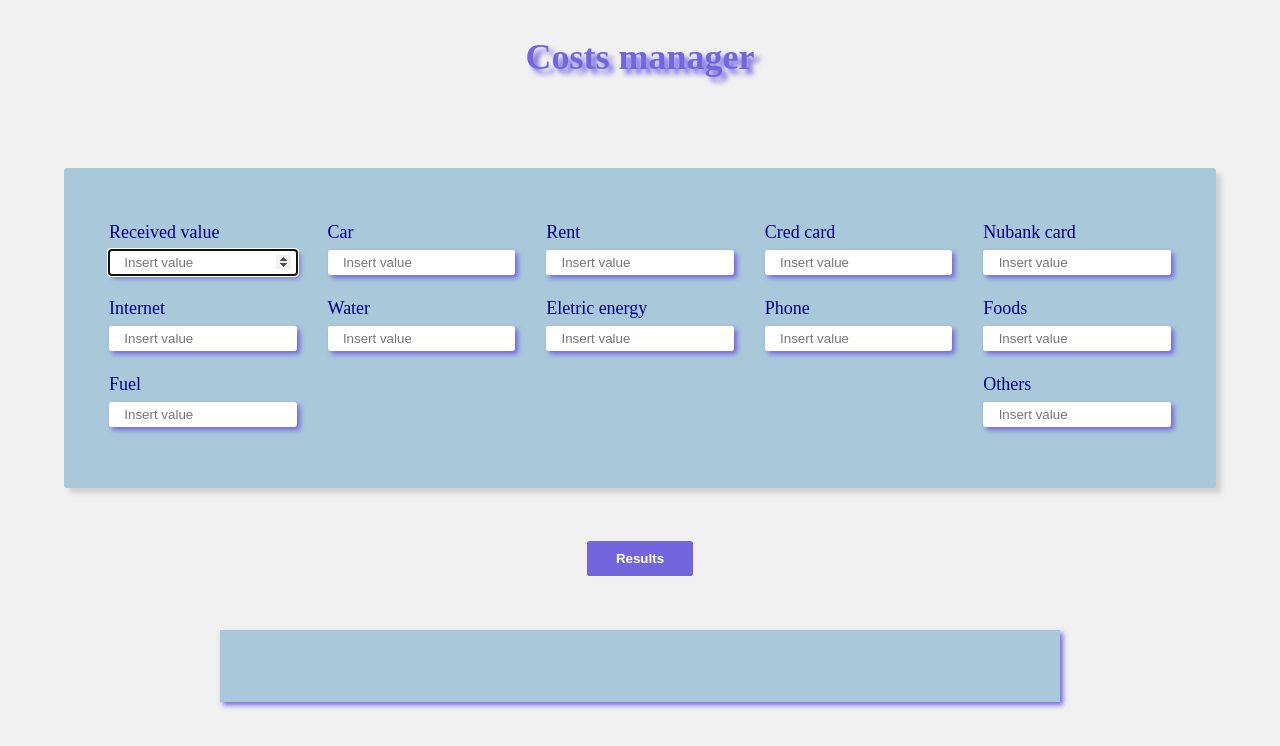
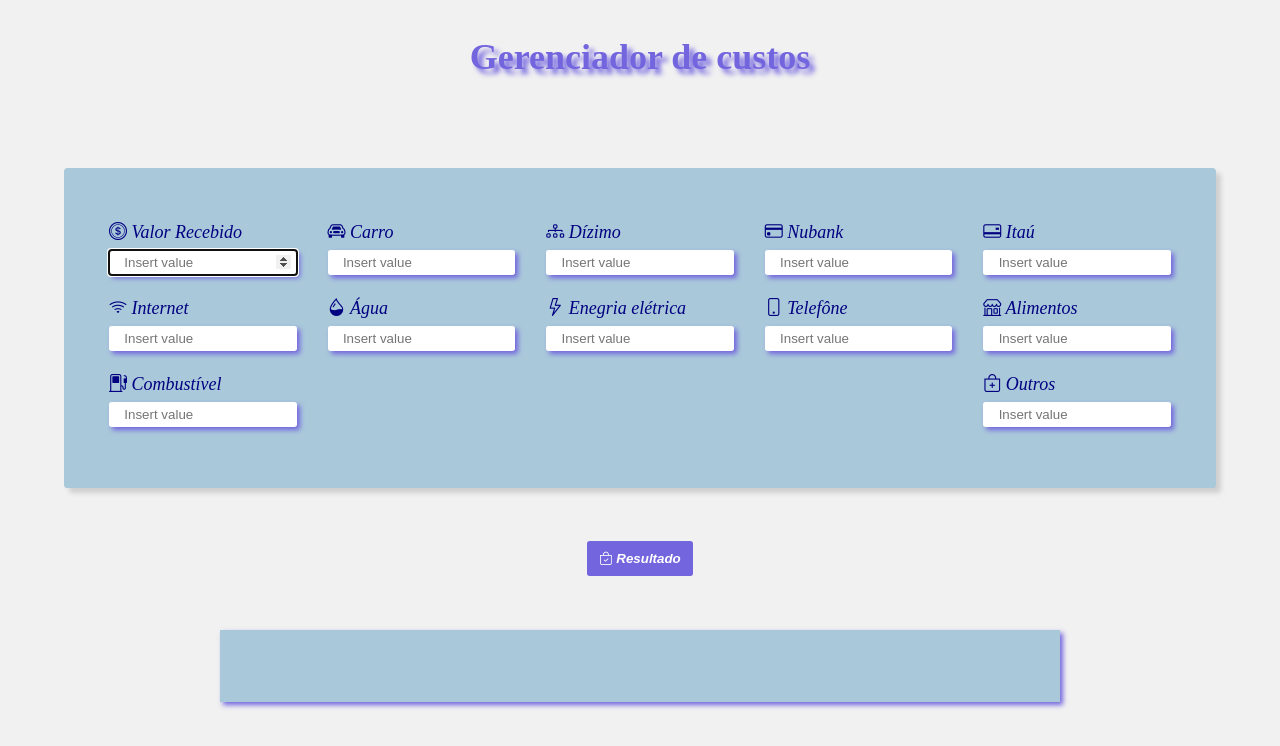
Before and after one commit to wesley-silv/Front-projects, a plain HTML site: page 2. Costs Js/costs-manager.html in a window 1280 px wide. Drawn offline with nearby package versions, Linux system fonts and the light colour scheme.

Commit message:
Updating in the stored of front-end projects.

```diff
--- a/2. Costs Js/costs-manager.html
+++ b/2. Costs Js/costs-manager.html
@@ -4,13 +4,15 @@
     <meta charset="UTF-8" />
     <meta name="viewport" content="width=device-width, initial-scale=1.0" />
     <link rel="stylesheet" href="main.css" />
-    <title>Costs manager</title>
+    <title>Gerenciador de custos</title>
   </head>
   <body>
-    <h1>Costs manager</h1>
+    <h1>Gerenciador de custos</h1>
     <div class="container">
       <section>
-        <label for="received-value">Received value</label>
+        <label for="received-value"
+          ><i class="bi bi-coin"> Valor Recebido</i></label
+        >
         <input
           type="number"
           id="received-value"
@@ -20,51 +22,57 @@
         />
       </section>
       <section>
-        <label for="car">Car</label>
+        <label for="car"><i class="bi bi-car-front"> Carro</i></label>
         <input type="number" id="car" placeholder="Insert value" />
       </section>
       <section>
-        <label for="rent">Rent</label>
+        <label for="rent"><i class="bi bi-diagram-3"> Dízimo</i></label>
         <input type="number" id="rent" placeholder="Insert value" />
       </section>
       <section>
-        <label for="cred-card">Cred card</label>
+        <label for="cred-card"><i class="bi bi-credit-card"> Nubank</i></label>
         <input type="number" id="cred-card" placeholder="Insert value" />
       </section>
       <section>
-        <label for="nubank-card">Nubank card</label>
+        <label for="nubank-card"
+          ><i class="bi bi-credit-card-2-back"> Itaú</i></label
+        >
         <input type="number" id="nubank-card" placeholder="Insert value" />
       </section>
       <section>
-        <label for="internet">Internet</label>
+        <label for="internet"><i class="bi bi-wifi"> Internet</i></label>
         <input type="number" id="internet" placeholder="Insert value" />
       </section>
       <section>
-        <label for="water">Water</label>
+        <label for="water"><i class="bi bi-droplet-half"> Água</i></label>
         <input type="number" id="water" placeholder="Insert value" />
       </section>
       <section>
-        <label for="eletric-energy">Eletric energy</label>
+        <label for="eletric-energy"
+          ><i class="bi bi-lightning"> Enegria elétrica</i></label
+        >
         <input type="number" id="eletric-energy" placeholder="Insert value" />
       </section>
       <section>
-        <label for="phone">Phone</label>
+        <label for="phone"><i class="bi bi-phone"> Telefône</i></label>
         <input type="number" id="phone" placeholder="Insert value" />
       </section>
       <section>
-        <label for="foods">Foods</label>
+        <label for="foods"><i class="bi bi-shop"> Alimentos</i></label>
         <input type="number" id="foods" placeholder="Insert value" />
       </section>
       <section>
-        <label for="fuel">Fuel</label>
+        <label for="fuel"><i class="bi bi-fuel-pump"> Combustível</i></label>
         <input type="number" id="fuel" placeholder="Insert value" />
       </section>
       <section>
-        <label for="others">Others</label>
+        <label for="others"><i class="bi bi-bag-plus"> Outros</i></label>
         <input type="number" id="others" placeholder="Insert value" />
       </section>
     </div>
-    <button onclick="managementValues()">Results</button>
+    <button onclick="managementValues()">
+      <i class="bi bi-bag-check"> Resultado</i>
+    </button>
 
     <ul class="view-results">
       <li id="results"></li>
--- a/2. Costs Js/main.css
+++ b/2. Costs Js/main.css
@@ -1,3 +1,5 @@
+@import url('https://cdn.jsdelivr.net/npm/bootstrap-icons@1.11.3/font/bootstrap-icons.min.css');
+
 :root {
   --primary-color: #a9c8da;
   --seconday-color: #7365de;
--- a/5. Custom select/main.css
+++ b/5. Custom select/main.css
@@ -1,4 +1,4 @@
-@import url('https://fonts.googleapis.com/css2?family=Inter:wght@100..900&display=swap');
+@import url('https://fonts.googleapis.com/css2?family=Inter:wght@100..900&display=swap'); /* Import the use of Fonts of Google */
 
 * {
   /* Reset of CSS */
@@ -19,7 +19,7 @@
 }
 
 .select {
-  padding: 6rem;
+  padding: 8rem;
 }
 
 #category-select {
@@ -52,7 +52,7 @@
   color: #afabb6;
 }
 
-#chevrons [data-lucide='chevron-up'] {
+#chevrons [data-lucide='chevron-up'] { /* Selected a element trough of your attribute */
   display: none;
 }
 
```
Also changed, not shown: 3. Nlw rocketseat 2022/index.html (+2 -2 lines), 3. Nlw rocketseat 2022/style-nlw.css (+9 -4 lines), 5. Custom select/index.html (+1 -0 lines), 6. Portfolio/index.html (+4 -4 lines), 6. Portfolio/main-jquery.js (+5 -5 lines), 6. Portfolio/pages/about-me.html (+2 -2 lines), 6. Portfolio/styles/navigation.css (+9 -2 lines).
